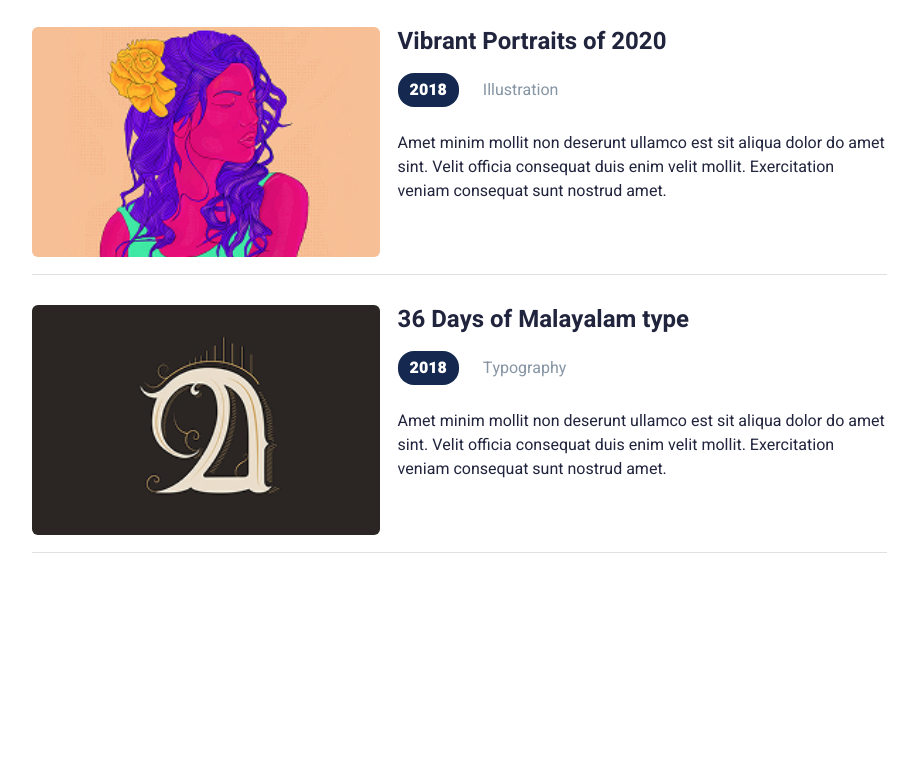
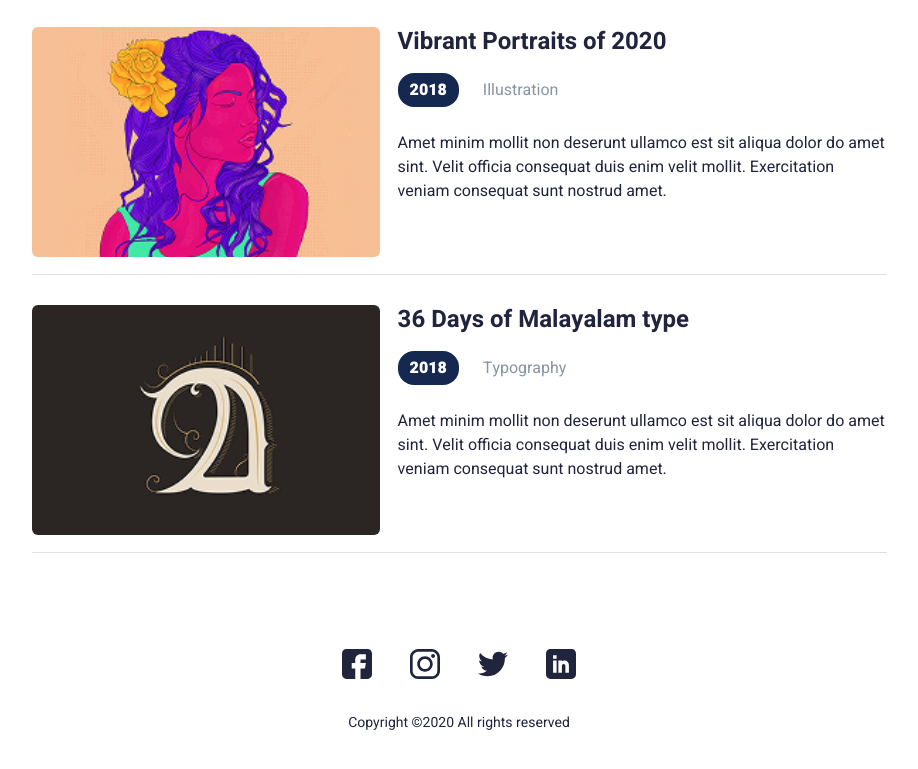
Before and after one commit to baratovarslan24-gif/JOHN, a plain HTML site: page index.html in a window 1280 px wide. Shown: the part 1313-2082 px from the top of the page, without its empty margins (181-1099 px from the left). Before the commit the page ends 1936 px from the top, so only its background shows below. Drawn offline with Linux system fonts and the light colour scheme.

Commit message:
feat: add footer

```diff
--- a/css/style.css
+++ b/css/style.css
@@ -224,6 +224,24 @@ body {
   color: #21243d;
   margin-bottom: 17px;
 }
+.footer__list {
+  margin: 51px 71px 26px 71px;
+  display: flex;
+  justify-content: space-between;
+  list-style: none;
+  gap: 35px;
+}
+.footer__img {
+  width: 30px;
+  height: 30px;
+}
+.footer__text {
+  margin-bottom: 54px;
+  font-weight: 400;
+  font-size: 14px;
+  text-align: center;
+  color: #21243d;
+}
 @media screen and (min-width: 768px) {
   .header {
     max-width: 1000px;
@@ -330,4 +348,8 @@ body {
     gap: 18px;
     margin-bottom: 30px;
   }
+  .footer__list {
+    margin: 26px auto;
+    width: 234px;
+  }
 }
--- a/index.html
+++ b/index.html
@@ -174,6 +174,23 @@
         </div>
       </section>
     </main>
+    <footer class="footer">
+      <ul class="footer__list">
+        <li class="footer__list-item"> <a href="#" class="footer__link"><img src="./images/fb.svg" alt="facebook" class="footer__img"></a>
+
+        </li>
+        <li class="footer__list-item"> <a href="#" class="footer__link"><img src="./images/insta.svg" alt="instagram" class="footer__img"></a>
+
+        </li>
+        <li class="footer__list-item"> <a href="#" class="footer__link"><img src="./images/twitter.svg" alt="twitter" class="footer__img"></a>
+
+        </li>
+        <li class="footer__list-item"> <a href="#" class="footer__link"><img src="./images/Linkedin.svg" alt="Linkedin" class="footer__img"></a>
+
+        </li>
+      </ul>
+      <p class="footer__text">Copyright &#169;2020 All rights reserved </p>
+    </footer>
 
     <script src="./js/app.js"></script>
   </body>
```
Also changed, not shown: images/Linkedin.svg (added), images/fb.svg (added), images/insta.svg (added), images/twitter.svg (added).
